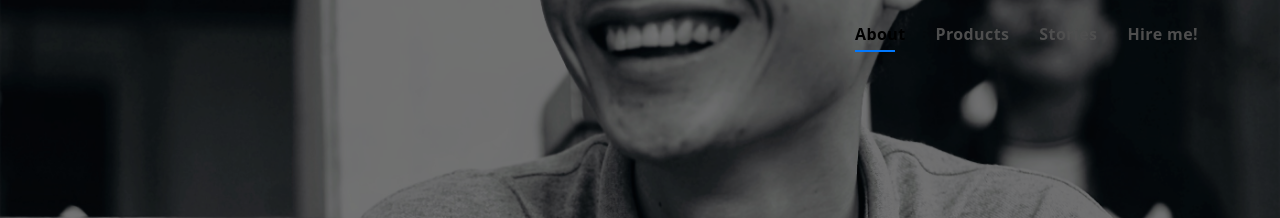
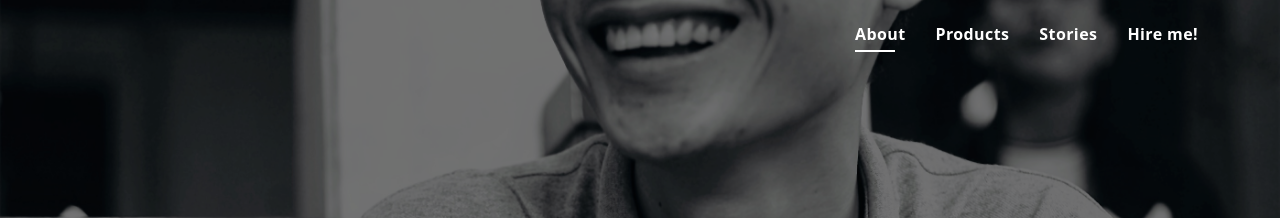
Before and after one commit to ndagnhat/ndagnhat.github.io, a Jekyll site: the page built from index.html, in a window 1280 px wide. Shown: the top 218 px of the page. Built offline with Jekyll 4.4.1, drawn with Linux system fonts in a browser that asks for light colours.

Commit message:
Update home.css

```diff
--- a/assets/css/home.css
+++ b/assets/css/home.css
@@ -82,11 +82,11 @@
   display: none;
 }
 
-#header.header-hero .navbar > div > ul > li > a {
+#header.header-hero .navbar > ul > li > a {
   color: #fff !important;
 }
 
-#header.header-hero .navbar > div > ul > li > a:before {
+#header.header-hero .navbar > ul > li > a:before {
   background-color: #fff !important;
 }
 
```
